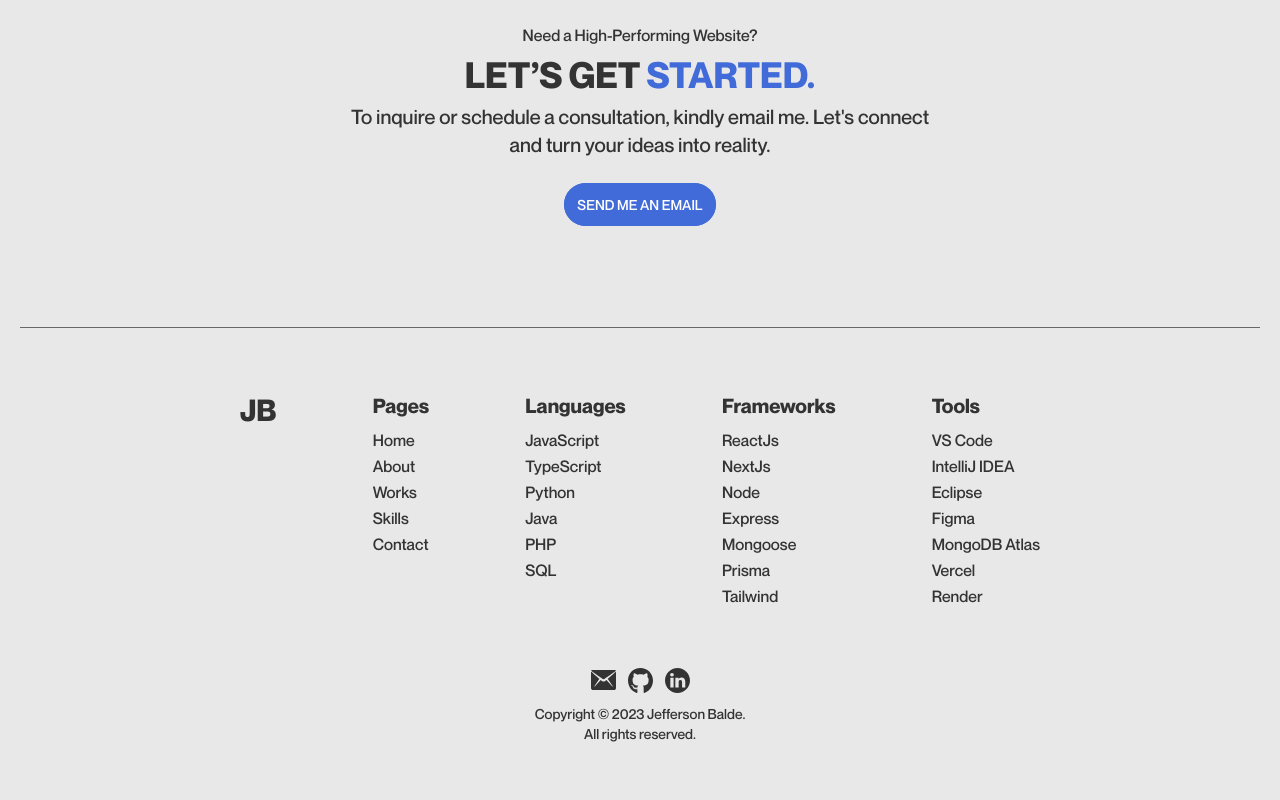
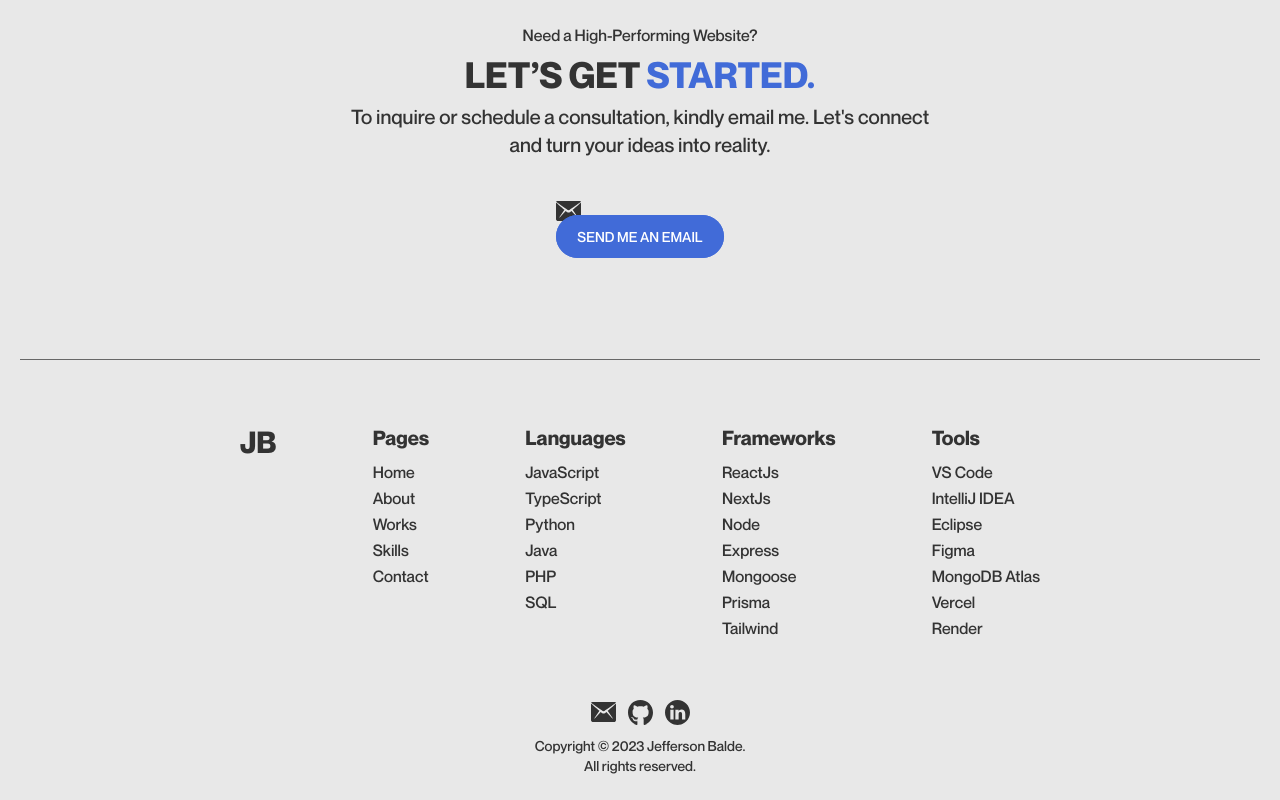
Before and after one commit to jeffersonbalde/jeffersonbalde.me, a Next.js app: page / in a window 1280 px wide. Shown: the part 5627-6427 px from the top of the page. Before the commit the page ends 6395 px from the top, so only its background shows below. Built offline with nearby package versions, Linux system fonts and the light colour scheme.

Commit message:
adjusting padding

```diff
--- a/components/Contact.tsx
+++ b/components/Contact.tsx
@@ -3,6 +3,8 @@
 import { motion, useAnimation, useInView } from 'framer-motion';
 import Link from 'next/link'
 import React, { useEffect, useRef } from 'react'
+import email from '../public/svg/email.svg';
+import Image from 'next/image';
 
 function Contact() {
     const ref = useRef(null)
@@ -32,9 +34,13 @@ function Contact() {
         <h1 className='text-black uppercase text-2xl font-bold mt-2 sm:text-3xl lg:text-4xl'>LET’S GET <span className='text-blue'>STARTED.</span></h1>
         <h6 className='text-black  text-base mt-2 w-80 sm:w-[500px] sm:text-lg lg:text-xl lg:w-[600px]'>To inquire or schedule a consultation, kindly email me. Let&apos;s connect and turn your ideas into reality.</h6>
         <div className='mt-9 text-white text-[12px] uppercase'>
+          <Image
+            src={email}
+            alt="Email"
+          />
         <Link
           href={'mailto:jeffersonbalde13@gmail.com'}
-          className='border border-blue w-32 text-xs p-3 md:text-sm md:w-36 bg-blue rounded-full'>
+          className='border border-blue w-32 text-xs p-3 md:text-sm md:w-36 bg-blue rounded-full px-5'>
           SEND ME AN EMAIL
         </Link>
         </div>
```
